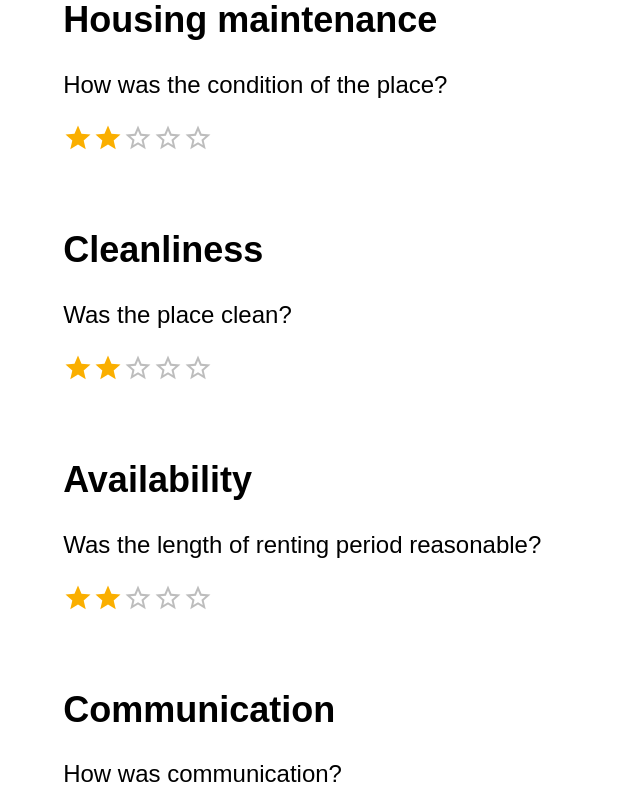
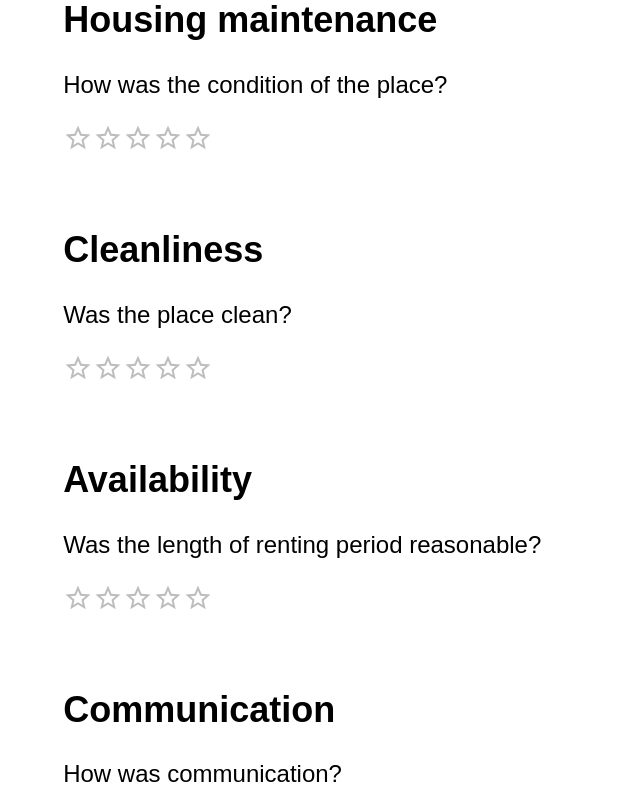
Before and after one commit to Hyerin22/myLandlord, a Next.js app: page /Review in a window 1280 px wide. Shown: the part 800-1600 px from the top of the page, without its empty margins (0-640 px from the left). Built offline with nearby package versions, Linux system fonts and the light colour scheme.

Commit message:
fixed the rating star

```diff
--- a/src/comps/RatingStar/index.js
+++ b/src/comps/RatingStar/index.js
@@ -5,7 +5,7 @@ import Rating from '@mui/material/Rating';
 // ============ Function ============== //
 // ============ From React Library mui ============== //
 export default function RatingStar() {
-  const [value, setValue] = React.useState(2);
+  const [value, setValue] = React.useState(0);
 
 // ============ Layout
   return (
```
Also changed, not shown: public/robots.txt (deleted), 1 other file (tests, documents, lock files or other folders).
